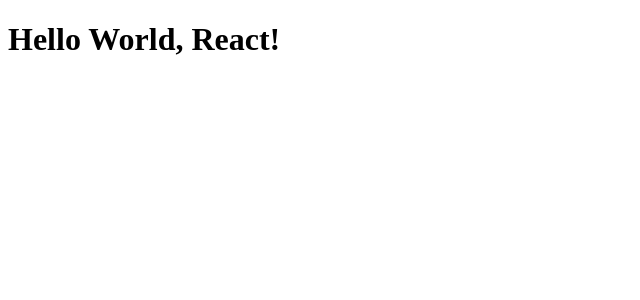
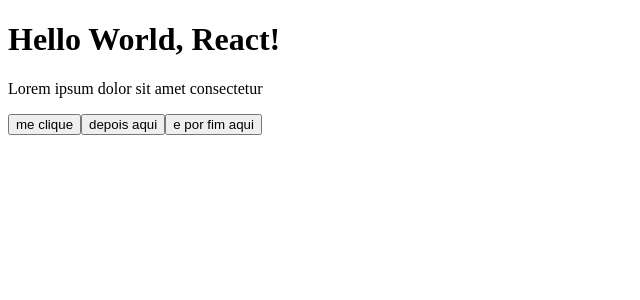
Before and after one commit to GabiDeutner/treino-ada-react, a React (Create React App) app in the folder treino-ada-react/: page / in a window 1280 px wide. Shown: the top 300 px of the page, without its empty margins (0-640 px from the left). Built offline with nearby package versions, Linux system fonts and the light colour scheme.

Commit message:
Componentes e props

```diff
--- a/treino-ada-react/src/App.js
+++ b/treino-ada-react/src/App.js
@@ -1,9 +1,26 @@
-import logo from './logo.svg';
+import MeuComponente from './components/MeuComponente';
+
 
 function App() {
   return (
+    <div>
     <h1>Hello World, React!</h1>
+
+    <MeuComponente />
+    <MeuBotao conteudo='me clique' />
+    <MeuBotao conteudo='depois aqui' />
+    <MeuBotao conteudo='e por fim aqui' />
+
+    </div>
   );
 }
 
+function MeuBotao(props){
+  return(
+    <button> {props.conteudo} </button>
+  )
+}
+
+
+
 export default App;
--- /dev/null
+++ b/treino-ada-react/src/components/MeuComponente.js
@@ -0,0 +1,5 @@
+export default function MeuComponente(){
+    return (
+      <p>Lorem ipsum dolor sit amet consectetur</p>
+    )
+  }
```
